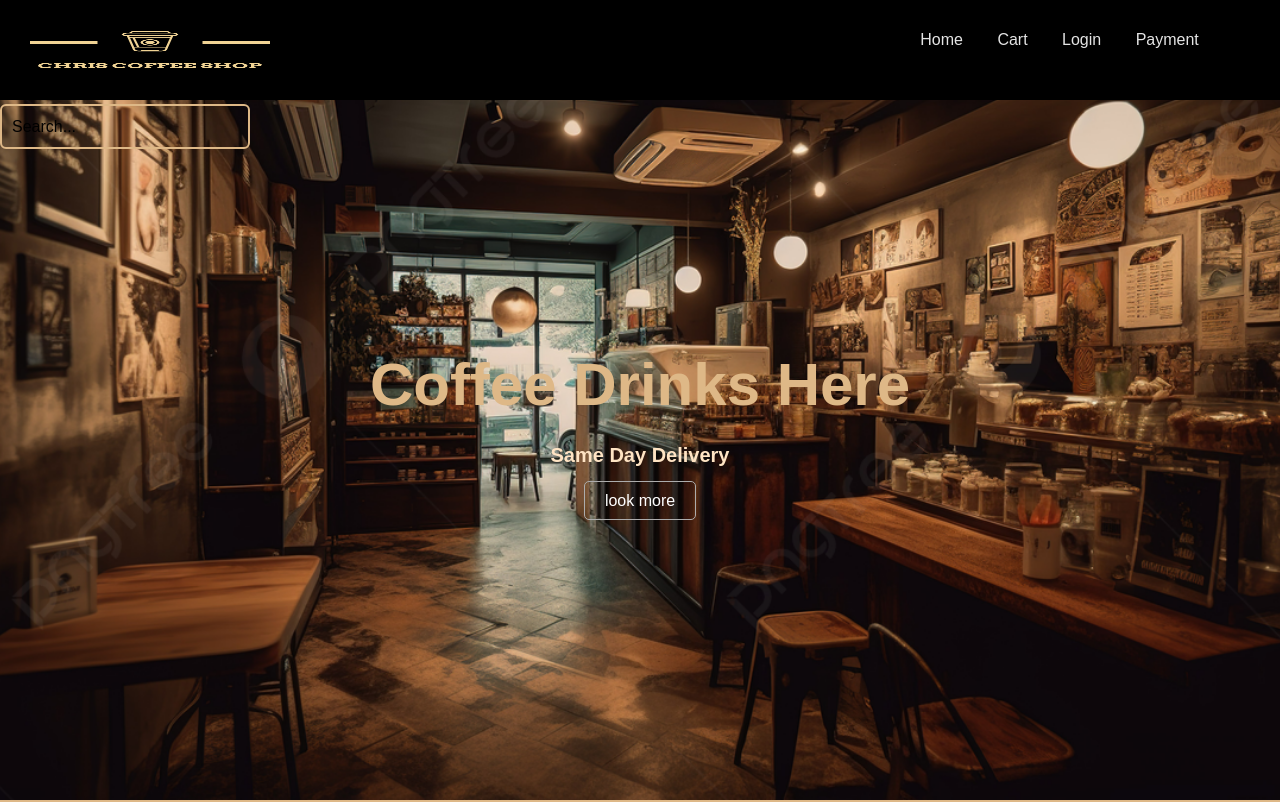
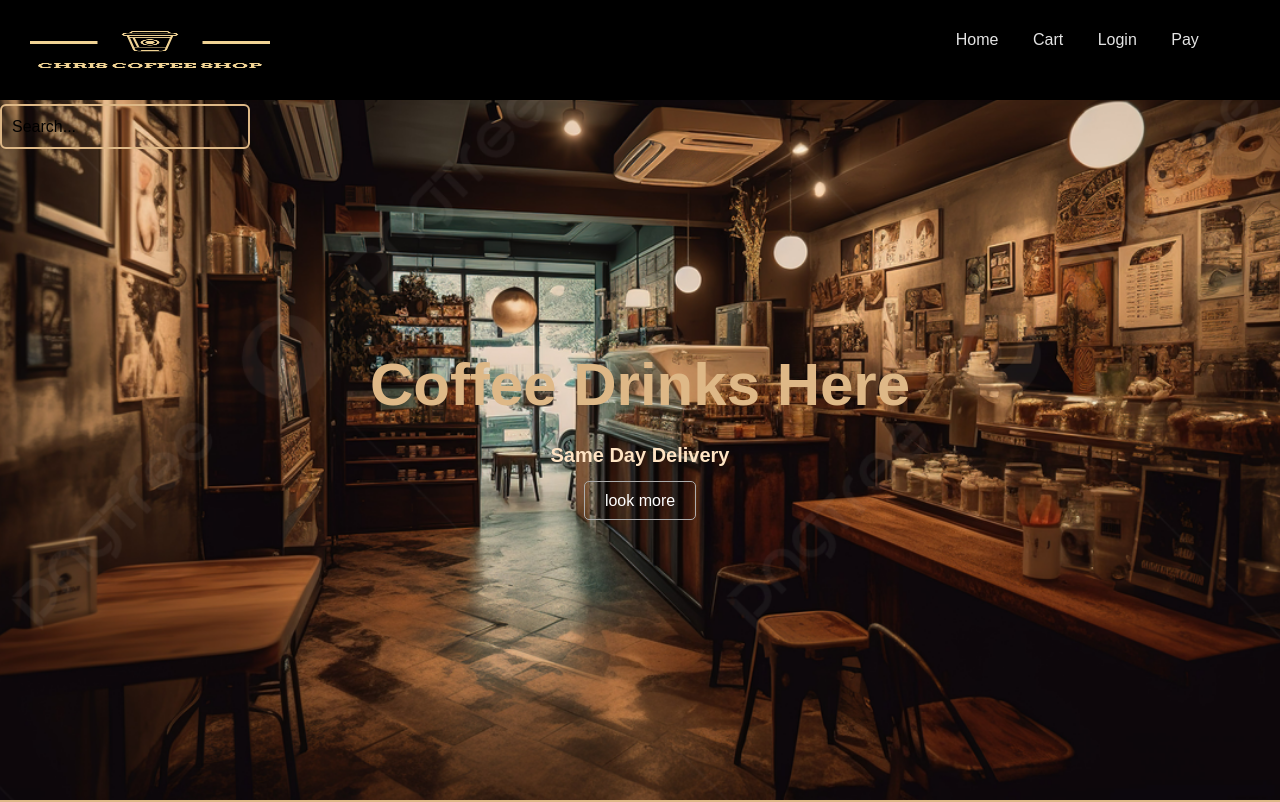
Before and after one commit to xinhui09/chris01, a plain HTML site: page index.html in a window 1280 px wide. Shown: the top 802 px of the page. Drawn offline with Linux system fonts and the light colour scheme.

Commit message:
Update index.html

```diff
--- a/index.html
+++ b/index.html
@@ -19,7 +19,7 @@
             <a href="https://xinhui09.github.io/chris01/">Home</a>
             <a href="https://xinhui09.github.io/chris87/">Cart</a>
             <a href="https://xinhui09.github.io/chris34/">Login</a>
-            <a href="https://xinhui09.github.io/chris24/">Payment</a>
+            <a href="https://xinhui09.github.io/chris24/">Pay</a>
         </ul>
     </nav>
 
```
